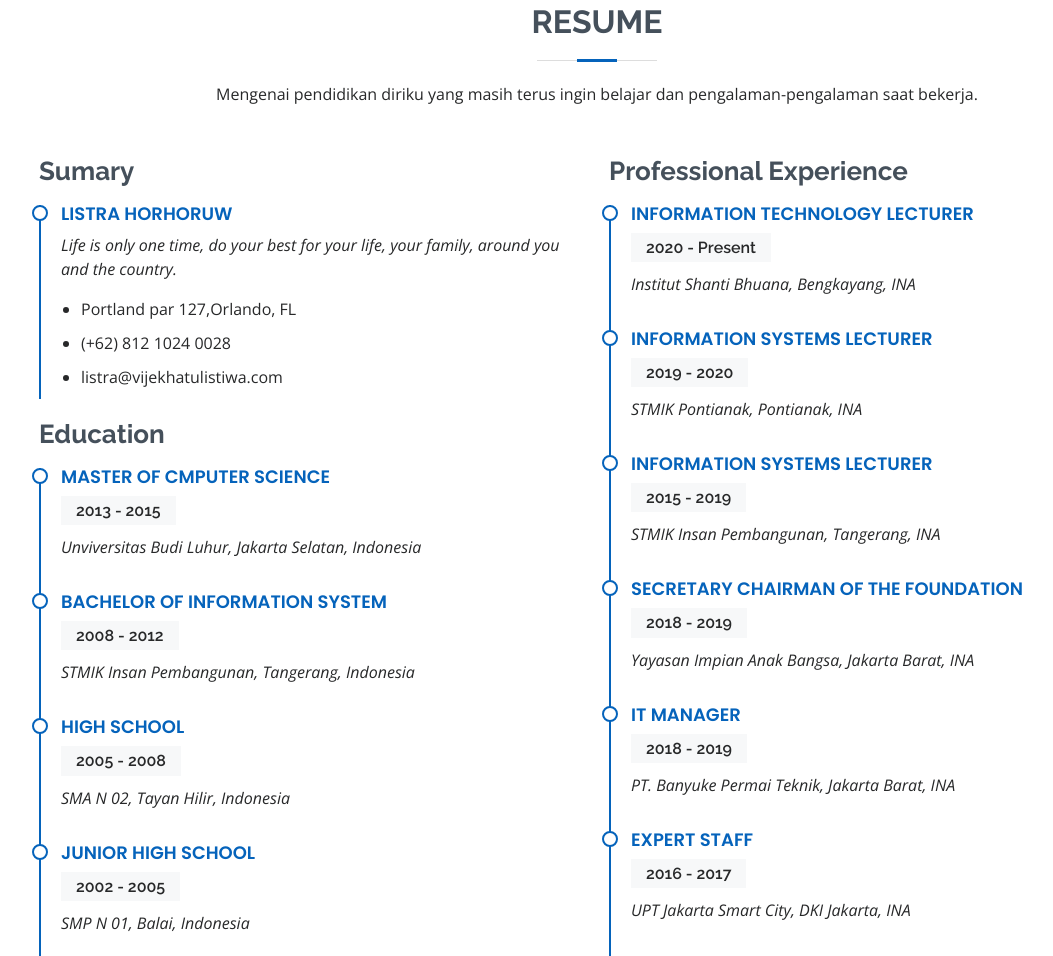
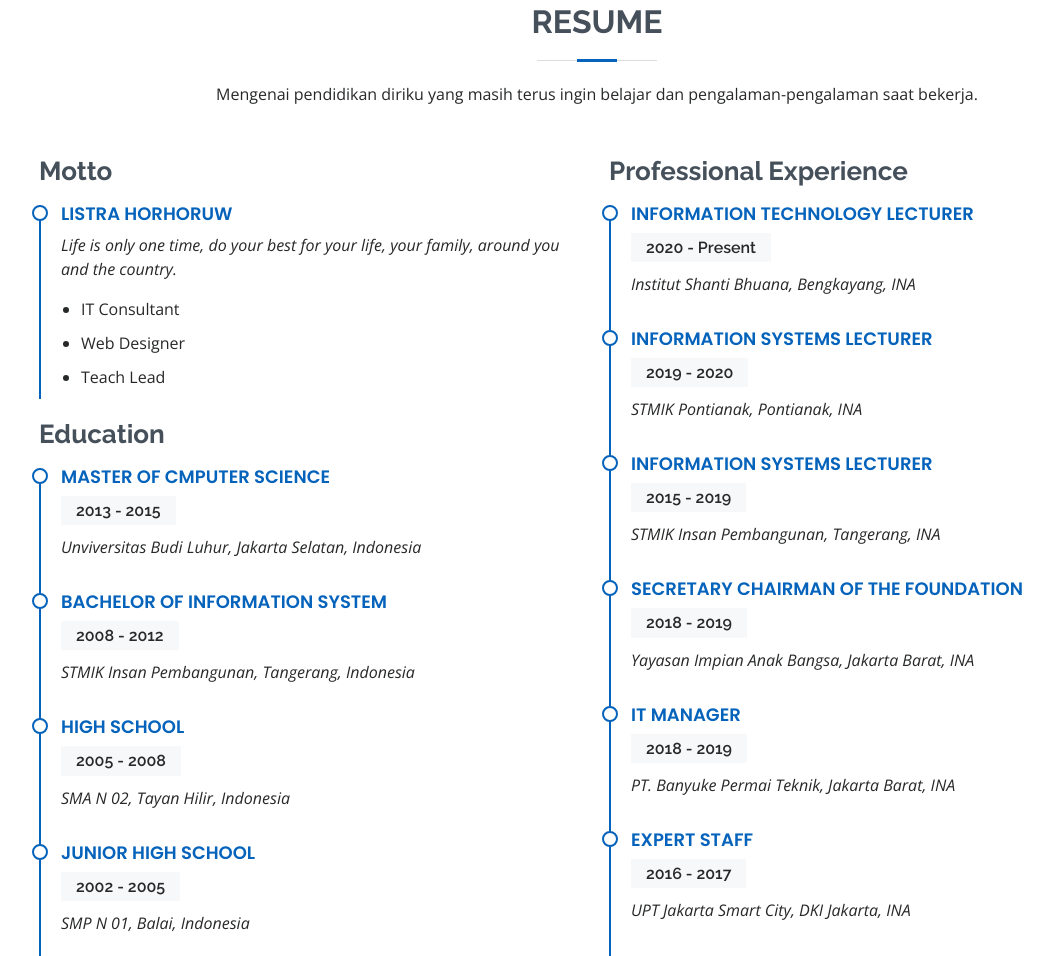
Before and after one commit to listra1321/listra.github.io, a plain HTML site: page index.html in a window 1280 px wide. Shown: the part 2478-3434 px from the top of the page, without its empty margins (93-1146 px from the left). Drawn offline with nearby package versions, Linux system fonts and the light colour scheme.

Commit message:
Upload Index
Upload motto

```diff
--- a/index.html
+++ b/index.html
@@ -242,14 +242,14 @@
 
         <div class="row">
           <div class="col-lg-6">
-            <h3 class="resume-title">Sumary</h3>
+            <h3 class="resume-title">Motto</h3>
             <div class="resume-item pb-0">
               <h4>Listra Horhoruw</h4>
               <p><em>Life is only one time, do your best for your life, your family, around you and the country.</em></p>
               <ul>
-                <li>Portland par 127,Orlando, FL</li>
-                <li>(+62) 812 1024 0028</li>
-                <li>listra@vijekhatulistiwa.com</li>
+                <li>IT Consultant</li>
+                <li>Web Designer</li>
+                <li>Teach Lead</li>
               </ul>
             </div>
 
```
